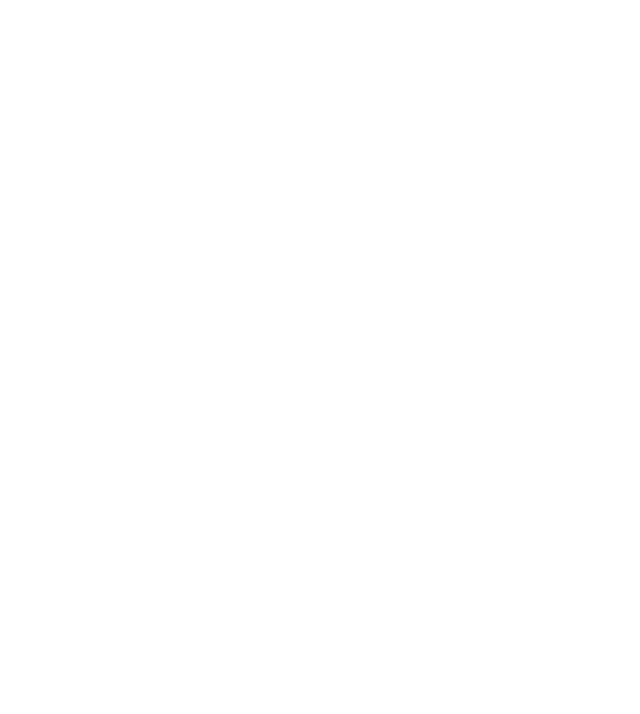
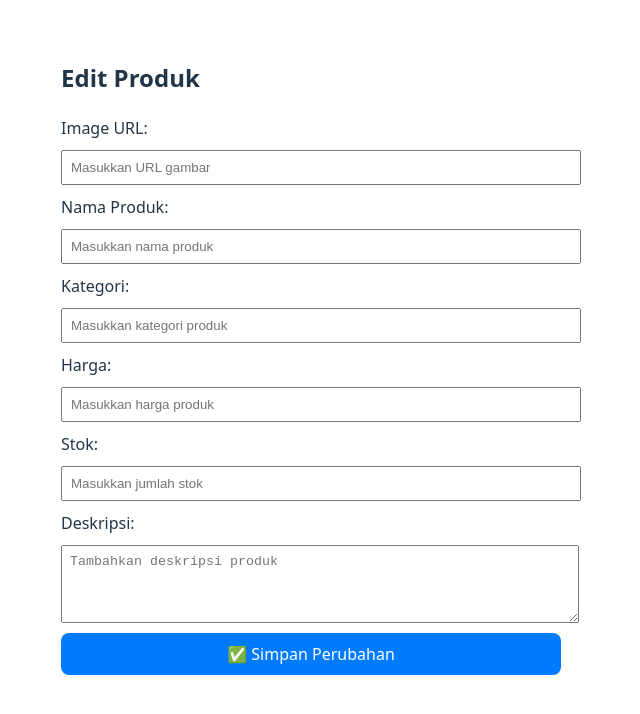
Before and after one commit to rahmatrians/lakupedia, a React (Vite) app: page /edit-product/1 in a window 1280 px wide. Before the commit this address had no page. Shown: the top 714 px of the page, without its empty margins (329-969 px from the left). Built offline with nearby package versions, Linux system fonts and the light colour scheme; no server answers; sample sign-in values are in the browser's storage.

Commit message:
Admin product = edit product

```diff
--- a/src/main.jsx
+++ b/src/main.jsx
@@ -17,6 +17,7 @@
 import axios from 'axios';
 import ListProduct from './pages/AdminProduct/ListProduct.jsx';
 import CreateProduct from './pages/AdminProduct/CreateProduct.jsx';
+import EditProduct from './pages/AdminProduct/EditProduct.jsx';
 
 
 const token = localStorage.getItem("tokenSession");
@@ -47,6 +48,7 @@
             <Route path="/login" element={<Login />} />
             <Route path="/list-product" element={<ListProduct/>} />
             <Route path="/create-product" element={<CreateProduct/>} />
+            <Route path="/edit-product/:id" element={<EditProduct/>} />
           </Routes>
 
           <Toaster />
--- a/src/pages/AdminProduct/CreateProduct.jsx
+++ b/src/pages/AdminProduct/CreateProduct.jsx
@@ -12,7 +12,7 @@
     const [formData, setFormData] = useState({
         image: "",
         name: "",
-        category: "",
+        categoryId: "",
         price: "",
         stock: "",
         description: "",
@@ -35,7 +35,7 @@
                 "http://10.50.0.13:3002/products",{
                     name: formData.name,
                     price: formData.price,
-                    categoryId: formData.category,
+                    categoryId: formData.categoryId,
                     image: formData.image,
                     description: formData.description,
                     stock: formData.stock,
@@ -62,7 +62,7 @@
                 <input type="text" name="name" value={formData.name} onChange={handleChange} required style={{ width: "100%", padding: "8px" }} />
 
                 <label>Category:</label>
-                <input type="text" name="category" value={formData.category} onChange={handleChange} required style={{ width: "100%", padding: "8px" }} />
+                <input type="text" name="categoryId" value={formData.categoryId} onChange={handleChange} required style={{ width: "100%", padding: "8px" }} />
 
                 <label>Price:</label>
                 <input type="number" name="price" value={formData.price} onChange={handleChange} required style={{ width: "100%", padding: "8px" }} />
--- /dev/null
+++ b/src/pages/AdminProduct/EditProduct.jsx
@@ -0,0 +1,137 @@
+import axios from "axios";
+import React, { useEffect, useState } from "react";
+import { useNavigate, useParams } from "react-router";
+import { useToast } from "../../components/ToastContext";
+
+function EditProduct() {
+    let { id } = useParams();
+    let navigate = useNavigate();
+    const { showToast } = useToast();
+
+    const [formData, setFormData] = useState({
+        image: "",
+        name: "",
+        categoryId: "",
+        price: "",
+        stock: "",
+        description: "",
+    });
+
+    const [loading, setLoading] = useState(true);
+
+    useEffect(() => {
+        const fetchData = async () => {
+            try {
+                const response = await axios.get(`http://10.50.0.13:3002/products/${id}`);
+                setFormData(response.data);
+                setLoading(false);
+            } catch (error) {
+                console.log(error);
+                showToast("Gagal mengambil data produk", "error");
+                setLoading(false);
+            }
+        };
+        fetchData();
+    }, [id, showToast]);
+
+    const handleSubmit = async (event) => {
+        event.preventDefault();
+
+        // Validasi input kosong
+        if (!formData.name || !formData.categoryId || !formData.price || !formData.stock) {
+            showToast("Semua kolom wajib diisi!", "error");
+            return;
+        }
+
+        try {
+            await axios.put(`http://10.50.0.13:3002/products/${id}`, formData);
+            showToast("Berhasil mengupdate produk!", "success");
+            navigate("/list-product");
+        } catch (error) {
+            console.log(error);
+            showToast("Gagal mengupdate produk", "error");
+        }
+    };
+
+    return (
+        <div style={{ maxWidth: "500px", margin: "auto", textAlign: "left" }}>
+            <h2>Edit Produk</h2>
+
+            {loading ? (
+                <p>Data sedang dimuat...</p>
+            ) : (
+                <form onSubmit={handleSubmit} style={{ display: "flex", flexDirection: "column", gap: "10px" }}>
+                    <label htmlFor="image">Image URL:</label>
+                    <input
+                        type="text"
+                        id="image"
+                        value={formData.image}
+                        onChange={(event) => setFormData({ ...formData, image: event.target.value })}
+                        placeholder="Masukkan URL gambar"
+                        style={{ width: "100%", padding: "8px" }}
+                    />
+
+                    <label htmlFor="name">Nama Produk:</label>
+                    <input
+                        type="text"
+                        id="name"
+                        value={formData.name}
+                        onChange={(event) => setFormData({ ...formData, name: event.target.value })}
+                        required
+                        placeholder="Masukkan nama produk"
+                        style={{ width: "100%", padding: "8px" }}
+                    />
+
+                    <label htmlFor="categoryId">Kategori:</label>
+                    <input
+                        type="text"
+                        id="categoryId"
+                        value={formData.categoryId}
+                        onChange={(event) => setFormData({ ...formData, categoryId: event.target.value })}
+                        required
+                        placeholder="Masukkan kategori produk"
+                        style={{ width: "100%", padding: "8px" }}
+                    />
+
+                    <label htmlFor="price">Harga:</label>
+                    <input
+                        type="number"
+                        id="price"
+                        value={formData.price}
+                        onChange={(event) => setFormData({ ...formData, price: event.target.value })}
+                        required
+                        placeholder="Masukkan harga produk"
+                        style={{ width: "100%", padding: "8px" }}
+                    />
+
+                    <label htmlFor="stock">Stok:</label>
+                    <input
+                        type="number"
+                        id="stock"
+                        value={formData.stock}
+                        onChange={(event) => setFormData({ ...formData, stock: event.target.value })}
+                        required
+                        placeholder="Masukkan jumlah stok"
+                        style={{ width: "100%", padding: "8px" }}
+                    />
+
+                    <label htmlFor="description">Deskripsi:</label>
+                    <textarea
+                        id="description"
+                        value={formData.description}
+                        onChange={(event) => setFormData({ ...formData, description: event.target.value })}
+                        placeholder="Tambahkan deskripsi produk"
+                        rows="4"
+                        style={{ width: "100%", padding: "8px" }}
+                    ></textarea>
+
+                    <button type="submit" style={{ padding: "10px", backgroundColor: "#007BFF", color: "white", border: "none", cursor: "pointer" }}>
+                        ✅ Simpan Perubahan
+                    </button>
+                </form>
+            )}
+        </div>
+    );
+}
+
+export default EditProduct;
--- a/src/pages/AdminProduct/ListProduct.jsx
+++ b/src/pages/AdminProduct/ListProduct.jsx
@@ -19,6 +19,7 @@
             const response = await axios.get("http://10.50.0.13:3002/products", {
                 headers: { Authorization: `Bearer ${accessToken}` },
             });
+            console.log(response.data)
             setPersonalData(response.data);
         } catch (error) {
             console.log(error);
@@ -77,12 +78,12 @@
                                         )}
                                     </td>
                                     <td>{item.name}</td>
-                                    <td>{item.category}</td>
+                                    <td>{item.categoryId}</td>
                                     <td>{item.price}</td>
                                     <td>{item.stock}</td>
                                     <td>
                                         {/* <Link to={`/personal-data/${item.id}`}>🔍 View</Link> |{" "} */}
-                                        <Link to={`/personal-data/edit/${item.id}`}> Edit</Link>
+                                        <Link to={`/edit-product/${item.id}`}> Edit</Link>
                                     </td>
                                 </tr>
                             ))}
```
